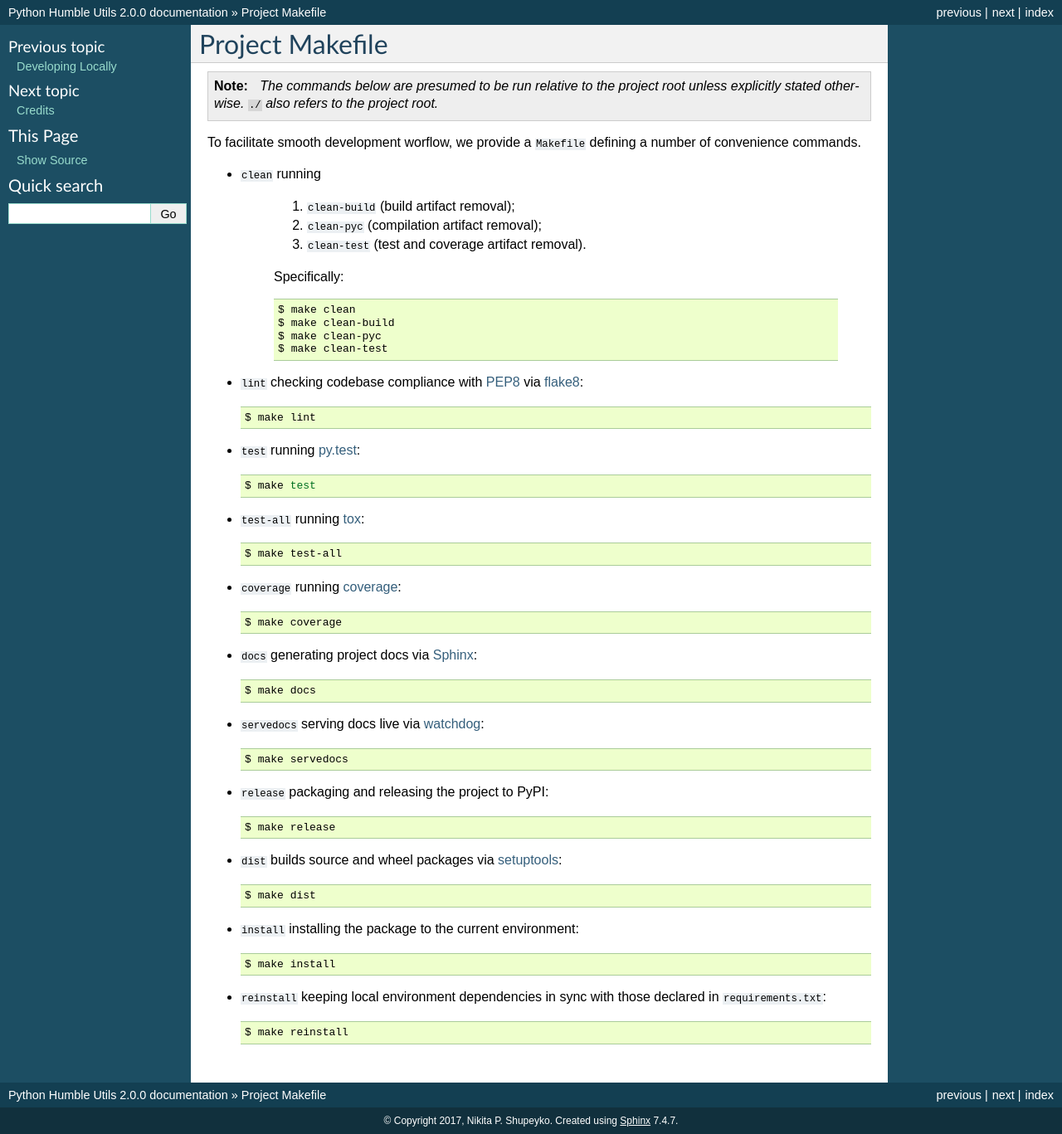
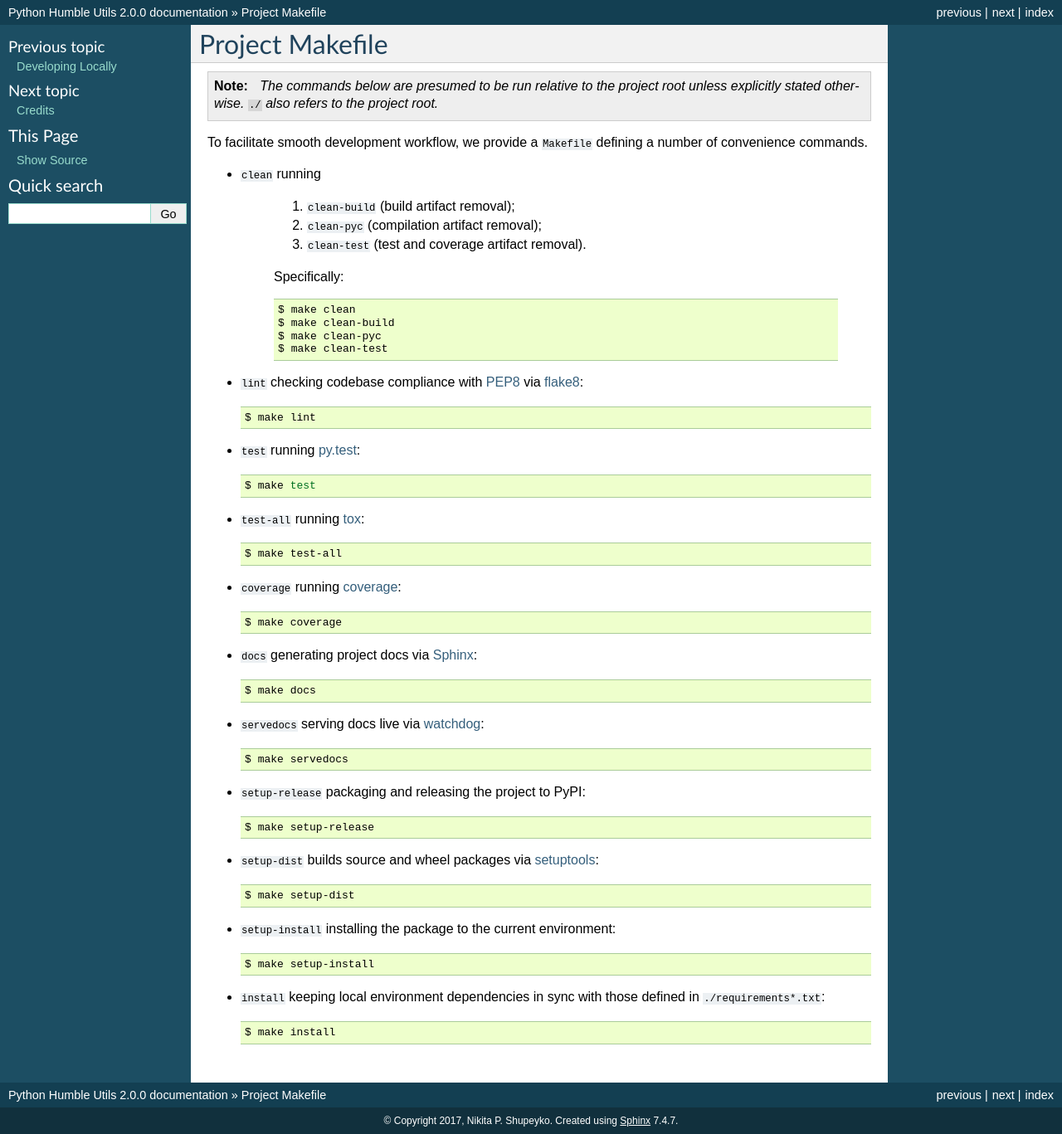
Before and after one commit to webyneter/python-humble-utils, a Sphinx documentation site: the page built from docs/project-makefile.rst, in a window 1280 px wide. Shown: the whole page at 83% size. Built offline with Sphinx 7.4.7, drawn with Linux system fonts in a browser that asks for light colours.

Commit message:
Rename Makefile commands

```diff
--- a/docs/developing-locally.rst
+++ b/docs/developing-locally.rst
@@ -41,11 +41,11 @@ Scenarios
 Updating Requirements
 ~~~~~~~~~~~~~~~~~~~~~
 
-Project requirements must be declared and pinned in ``requirements.txt``.
+Project requirements must be declared and pinned in ``./requirements*.txt``.
 
 To install/upgrade/uninstall dependencies into/in/from the environment::
 
-    $ make reinstall
+    $ make install
 
 
 .. _developing-locally-tox:
--- a/docs/project-makefile.rst
+++ b/docs/project-makefile.rst
@@ -7,7 +7,7 @@ Project Makefile
 
 .. include:: ./includes/execution_context_notice.rst
 
-To facilitate smooth development worflow, we provide a ``Makefile``
+To facilitate smooth development workflow, we provide a ``Makefile``
 defining a number of convenience commands.
 
 * ``clean`` running
@@ -50,21 +50,21 @@ defining a number of convenience commands.
 
     $ make servedocs
 
-* ``release`` packaging and releasing the project to PyPI::
+* ``setup-release`` packaging and releasing the project to PyPI::
 
-    $ make release
+    $ make setup-release
 
-* ``dist`` builds source and wheel packages via `setuptools`_::
+* ``setup-dist`` builds source and wheel packages via `setuptools`_::
 
-    $ make dist
+    $ make setup-dist
 
-* ``install`` installing the package to the current environment::
+* ``setup-install`` installing the package to the current environment::
+
+    $ make setup-install
+
+* ``install`` keeping local environment dependencies in sync with those defined in ``./requirements*.txt``::
 
     $ make install
-
-* ``reinstall`` keeping local environment dependencies in sync with those declared in ``requirements.txt``::
-
-    $ make reinstall
 
 
 .. _`PEP8`: https://www.python.org/dev/peps/pep-0008/
```
Also changed, not shown: 1 other file.
